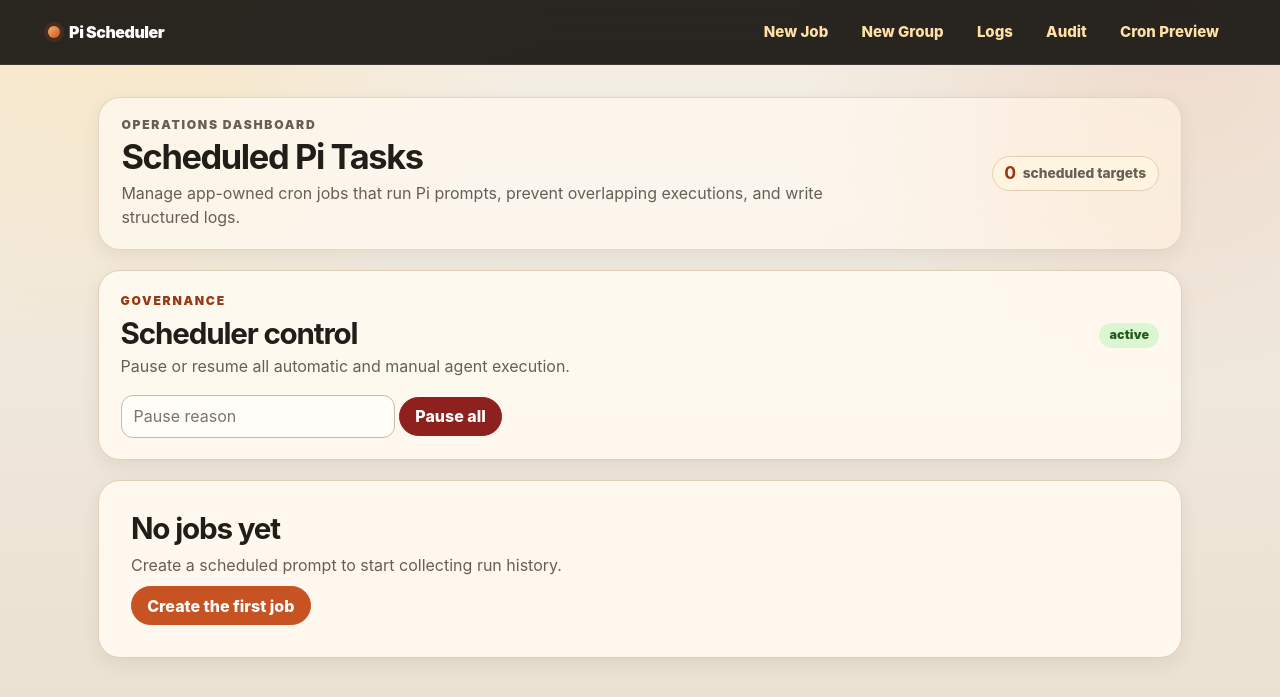
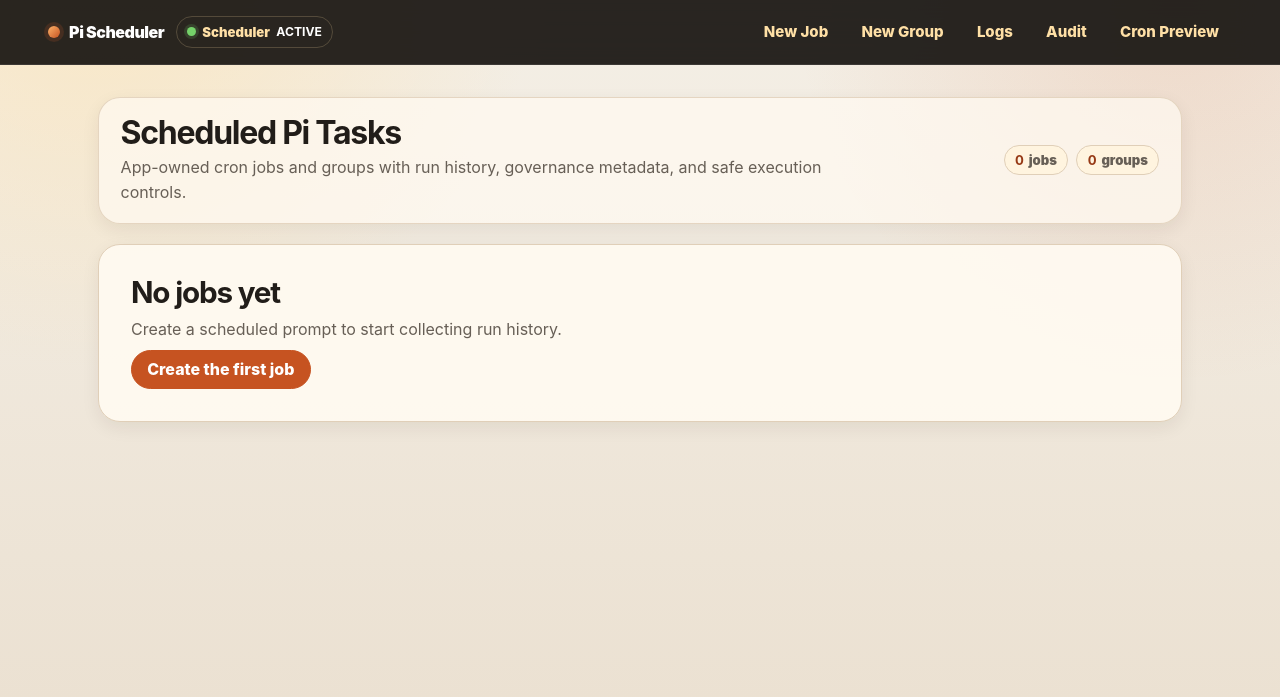
Before and after one commit to benj1m1/pi-scheduler, a FastAPI app: template app/templates/index.html in a window 1280 px wide. Shown: the top 697 px of the page. Run offline with FastAPI, Linux system fonts and the light colour scheme; the template is opened without the code that fills it, so the values that code supplies are empty; parts of the project's set-up code (start-up, migrations or seed data) failed here and were passed over.

Commit message:
style: move scheduler control to header

```diff
--- a/app/main.py
+++ b/app/main.py
@@ -215,6 +215,7 @@ templates.env.filters["describe_run_user"] = run_users.describe_run_user
 templates.env.filters["describe_skills_mode"] = describe_skills_mode
 templates.env.filters["describe_job_skills"] = describe_job_skills
 templates.env.filters["group_run_path"] = group_run_path
+templates.env.globals["global_pause_status"] = governance.pause_status
 
 
 def require_auth(credentials: Annotated[HTTPBasicCredentials, Depends(security)]) -> str:
--- a/app/static/styles.css
+++ b/app/static/styles.css
@@ -90,6 +90,14 @@ form { margin: 0; }
   top: 0;
   z-index: 10;
 }
+.brand-cluster {
+  align-items: center;
+  display: flex;
+  flex-wrap: wrap;
+  gap: var(--space-3);
+  min-width: 0;
+  position: relative;
+}
 .brand {
   align-items: center;
   color: white;
@@ -107,6 +115,44 @@ form { margin: 0; }
   margin-right: 0.6rem;
   width: 0.72rem;
 }
+.header-governance { position: relative; }
+.header-governance summary {
+  align-items: center;
+  border: 1px solid rgb(255 224 166 / 20%);
+  border-radius: 999px;
+  color: #ffe0a6;
+  cursor: pointer;
+  display: inline-flex;
+  font-size: 0.82rem;
+  font-weight: 900;
+  gap: 0.4rem;
+  list-style: none;
+  min-height: 2rem;
+  padding: 0.32rem 0.62rem;
+}
+.header-governance summary::-webkit-details-marker { display: none; }
+.header-governance summary:hover { background: rgb(255 255 255 / 10%); color: white; }
+.header-governance summary strong { color: white; font-size: 0.76rem; text-transform: uppercase; }
+.header-status-dot { border-radius: 999px; height: 0.55rem; width: 0.55rem; }
+.header-status-dot.is-active { background: #75d26a; box-shadow: 0 0 0 3px rgb(117 210 106 / 16%); }
+.header-status-dot.is-paused { background: #ff9f6e; box-shadow: 0 0 0 3px rgb(255 159 110 / 18%); }
+.header-governance-menu {
+  background: var(--surface-raised);
+  border: 1px solid var(--border);
+  border-radius: var(--radius-md);
+  box-shadow: var(--shadow-lg);
+  color: var(--text);
+  display: grid;
+  gap: var(--space-3);
+  left: 0;
+  min-width: min(22rem, calc(100vw - 2rem));
+  padding: var(--space-4);
+  position: absolute;
+  top: calc(100% + 0.6rem);
+  z-index: 30;
+}
+.header-governance-menu p { color: var(--text-soft); margin: 0; }
+.header-governance-menu form { display: grid; gap: var(--space-2); }
 nav { align-items: center; display: flex; flex-wrap: wrap; gap: 0.45rem; justify-content: flex-end; }
 nav a {
   border: 1px solid transparent;
@@ -189,7 +235,37 @@ p { line-height: 1.55; }
 .hero-stat span { color: var(--text-soft); font-size: 0.86rem; font-weight: 800; }
 
 .cards { display: grid; gap: var(--space-4); grid-template-columns: repeat(auto-fit, minmax(290px, 1fr)); }
+.dashboard-summary {
+  align-items: center;
+  background: rgb(255 250 241 / 72%);
+  border: 1px solid rgb(224 207 184 / 82%);
+  border-radius: var(--radius-lg);
+  box-shadow: var(--shadow-sm);
+  display: flex;
+  gap: var(--space-4);
+  justify-content: space-between;
+  padding: clamp(0.9rem, 2vw, 1.15rem) clamp(1rem, 3vw, 1.35rem);
+}
+.dashboard-summary h1 { font-size: clamp(1.45rem, 3vw, 2rem); margin-bottom: 0.28rem; }
+.dashboard-summary p { color: var(--text-soft); margin: 0; max-width: 48rem; }
+.summary-stats { display: flex; flex: 0 0 auto; flex-wrap: wrap; gap: 0.5rem; justify-content: flex-end; }
+.summary-stats span, .section-count {
+  background: var(--surface-warm);
+  border: 1px solid var(--border);
+  border-radius: 999px;
+  color: var(--text-soft);
+  display: inline-flex;
+  font-size: 0.82rem;
+  font-weight: 900;
+  gap: 0.3rem;
+  padding: 0.36rem 0.65rem;
+  vertical-align: middle;
+  white-space: nowrap;
+}
+.summary-stats strong { color: var(--primary-strong); }
+.section-count { font-size: 0.76rem; letter-spacing: 0; margin-left: 0.35rem; text-transform: none; }
 .dashboard-section { display: grid; gap: var(--space-4); }
+.dashboard-section .cards { grid-template-columns: repeat(auto-fit, minmax(min(100%, 320px), 440px)); justify-content: start; }
 .card, .panel, .empty {
   background: rgb(255 250 241 / 94%);
   border: 1px solid var(--border);
@@ -885,7 +961,7 @@ tbody tr:hover { background: rgb(255 244 223 / 54%); }
   width: 1px;
 }
 
-a:focus-visible, button:focus-visible, .button:focus-visible, .button-secondary:focus-visible, input:focus-visible, select:focus-visible, textarea:focus-visible, pre:focus-visible {
+a:focus-visible, button:focus-visible, .button:focus-visible, .button-secondary:focus-visible, .header-governance summary:focus-visible, input:focus-visible, select:focus-visible, textarea:focus-visible, pre:focus-visible {
   outline: 3px solid rgb(208 93 40 / 36%);
   outline-offset: 3px;
 }
@@ -910,9 +986,11 @@ input:focus-visible, select:focus-visible, textarea:focus-visible {
 }
 
 @media (max-width: 700px) {
-  .app-header, .card-head, .section-head, .log-head, .page-hero { align-items: flex-start; flex-direction: column; }
+  .app-header, .card-head, .section-head, .log-head, .page-hero, .dashboard-summary { align-items: flex-start; flex-direction: column; }
   .app-header { position: static; }
-  nav { justify-content: flex-start; }
+  .brand-cluster { align-items: flex-start; flex-direction: column; }
+  .header-governance-menu { left: 0; position: static; top: auto; }
+  nav, .summary-stats { justify-content: flex-start; }
   main { padding-top: var(--space-4); }
   .page-hero { border-radius: var(--radius-lg); }
   .hero-stat { max-width: 100%; }
--- a/app/templates/base.html
+++ b/app/templates/base.html
@@ -10,7 +10,32 @@
     {% set current_path = request.url.path if request is defined else '' %}
     <a class="skip-link" href="#content">Skip to content</a>
     <header class="app-header">
-      <a class="brand" href="/" {% if current_path == '/' %}aria-current="page"{% endif %}>Pi Scheduler</a>
+      {% set header_pause_status = global_pause_status() %}
+      <div class="brand-cluster">
+        <a class="brand" href="/" {% if current_path == '/' %}aria-current="page"{% endif %}>Pi Scheduler</a>
+        <details class="header-governance">
+          <summary>
+            <span class="header-status-dot {{ 'is-paused' if header_pause_status.paused else 'is-active' }}" aria-hidden="true"></span>
+            <span>Scheduler</span>
+            <strong>{{ 'paused' if header_pause_status.paused else 'active' }}</strong>
+          </summary>
+          <div class="header-governance-menu">
+            {% if header_pause_status.paused %}
+            <p><strong>Paused.</strong> {{ header_pause_status.reason }}</p>
+            <form method="post" action="/governance/resume">
+              <input name="reason" required placeholder="Resume reason">
+              <button type="submit">Resume</button>
+            </form>
+            {% else %}
+            <p>Pause all automatic and manual execution.</p>
+            <form method="post" action="/governance/pause">
+              <input name="reason" required placeholder="Pause reason">
+              <button class="danger" type="submit">Pause all</button>
+            </form>
+            {% endif %}
+          </div>
+        </details>
+      </div>
       <nav aria-label="Primary">
         <a href="/jobs/new" {% if current_path == '/jobs/new' %}aria-current="page"{% endif %}>New Job</a>
         <a href="/groups/new" {% if current_path == '/groups/new' %}aria-current="page"{% endif %}>New Group</a>
--- a/app/templates/index.html
+++ b/app/templates/index.html
@@ -1,39 +1,17 @@
 {% extends "base.html" %}
 {% block title %}Jobs - Pi Scheduler{% endblock %}
 {% block content %}
-<section class="hero page-hero">
+{% set job_count = jobs|length %}
+{% set group_count = groups|length %}
+<section class="dashboard-summary">
   <div>
-    <p class="eyebrow">Operations dashboard</p>
     <h1>Scheduled Pi Tasks</h1>
-    <p>Manage app-owned cron jobs that run Pi prompts, prevent overlapping executions, and write structured logs.</p>
+    <p>App-owned cron jobs and groups with run history, governance metadata, and safe execution controls.</p>
   </div>
-  <div class="hero-stat">
-    <strong>{{ groups|length + jobs|length }}</strong>
-    <span>scheduled targets</span>
+  <div class="summary-stats" aria-label="Scheduled target counts">
+    <span><strong>{{ job_count }}</strong> {{ 'job' if job_count == 1 else 'jobs' }}</span>
+    <span><strong>{{ group_count }}</strong> {{ 'group' if group_count == 1 else 'groups' }}</span>
   </div>
-</section>
-
-<section class="panel governance-panel">
-  <div class="card-head">
-    <div>
-      <p class="eyebrow">Governance</p>
-      <h2>Scheduler control</h2>
-      <p class="hint">Pause or resume all automatic and manual agent execution.</p>
-    </div>
-    <span class="badge {{ 'bad' if pause_status.paused else 'ok' }}">{{ 'paused' if pause_status.paused else 'active' }}</span>
-  </div>
-  {% if pause_status.paused %}
-  <p><strong>Reason:</strong> {{ pause_status.reason }}</p>
-  <form method="post" action="/governance/resume" class="inline-form">
-    <input name="reason" required placeholder="Resume reason">
-    <button type="submit">Resume</button>
-  </form>
-  {% else %}
-  <form method="post" action="/governance/pause" class="inline-form">
-    <input name="reason" required placeholder="Pause reason">
-    <button class="danger" type="submit">Pause all</button>
-  </form>
-  {% endif %}
 </section>
 
 {% if pause_status.paused %}
@@ -47,7 +25,7 @@
   <div class="section-head">
     <div>
       <p class="eyebrow">Job groups</p>
-      <h2>Linear task chains</h2>
+      <h2>Linear task chains <span class="section-count">{{ group_count }} {{ 'group' if group_count == 1 else 'groups' }}</span></h2>
       <p class="hint">Groups schedule existing jobs in order while each member keeps its own log path.</p>
     </div>
     <a class="button" href="/groups/new">New Group</a>
@@ -114,7 +92,7 @@
   <div class="section-head">
     <div>
       <p class="eyebrow">Jobs</p>
-      <h2>Task cards</h2>
+      <h2>Task cards <span class="section-count">{{ job_count }} {{ 'job' if job_count == 1 else 'jobs' }}</span></h2>
       <p class="hint">Standalone jobs can run on their own schedule or as members of a group.</p>
     </div>
     <a class="button" href="/jobs/new">New Job</a>
```
Also changed, not shown: tests/test_core.py (+5 -0 lines).
